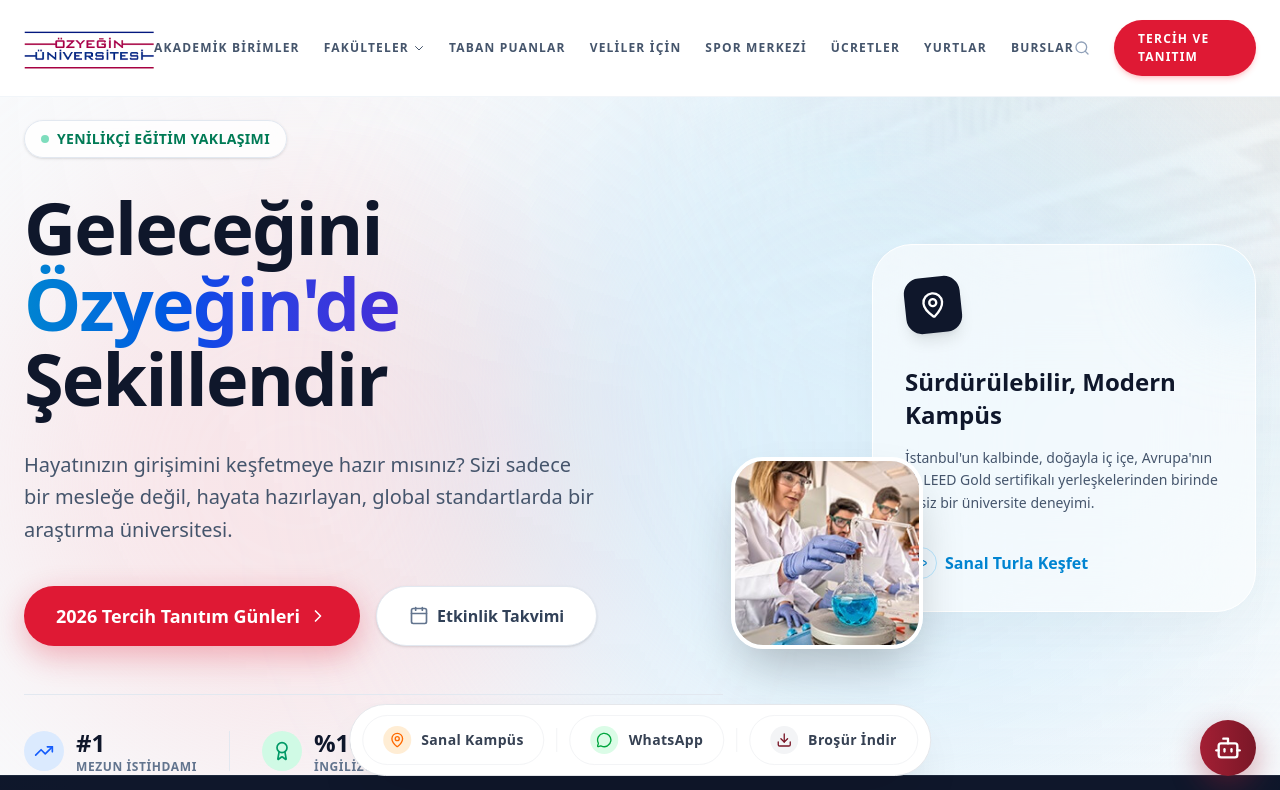
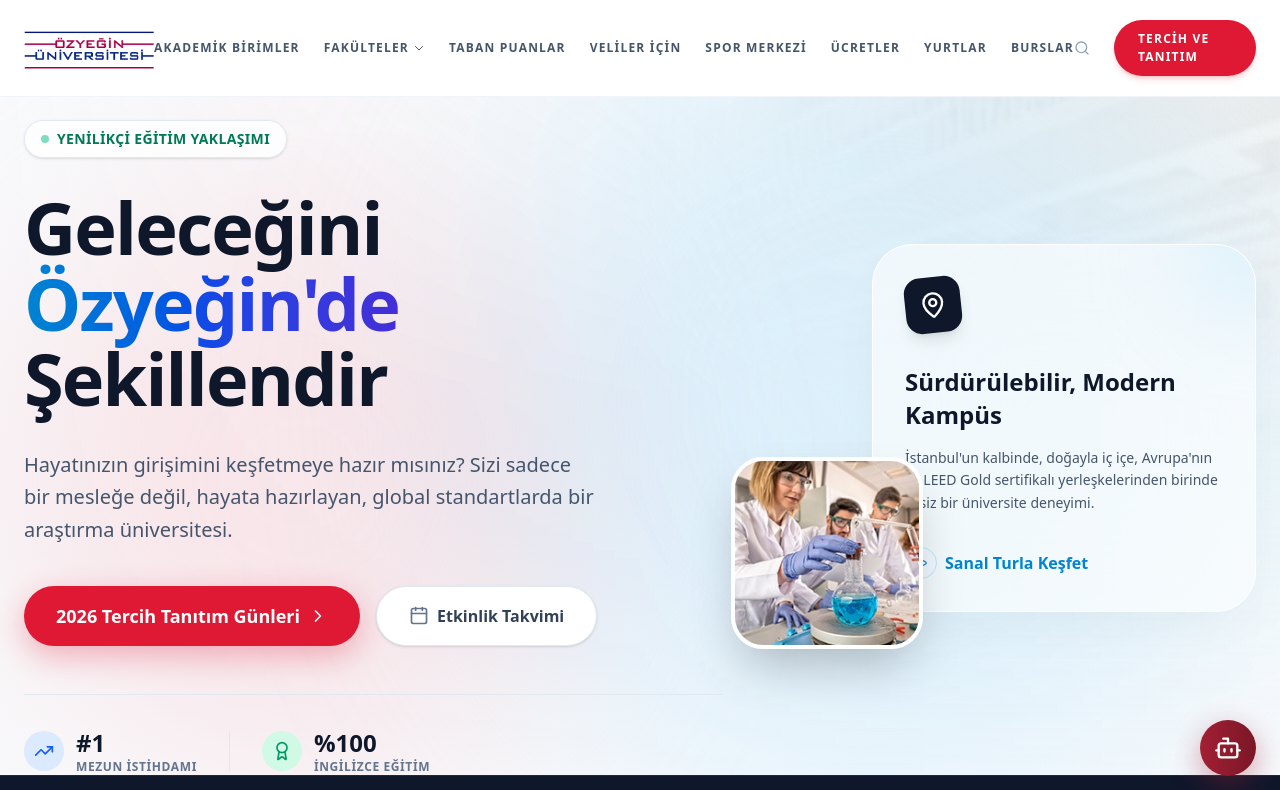
Before and after one commit to onuraydinozu/ozyegin, a Next.js app: page / in a window 1280 px wide. Shown: the top 790 px of the page. Built offline with nearby package versions, Linux system fonts and the light colour scheme.

Commit message:
Otomatik Senkronizasyon 🔄

```diff
--- a/src/app/page.tsx
+++ b/src/app/page.tsx
@@ -9,7 +9,6 @@
 import StatsMap from "@/components/features/StatsMap";
 import LibrarySection from "@/components/features/LibrarySection";
 import CalendarSync from "@/components/features/CalendarSync";
-import FloatingActionBar from "@/components/features/FloatingActionBar";
 import AIChatbot from "@/components/features/AIChatbot";
 import SustainabilitySection from "@/components/features/SustainabilitySection";
 import AlumniNetwork from "@/components/features/AlumniNetwork";
@@ -129,7 +128,7 @@
         </div>
       </div>
       {/* Floating Elements */}
-      <FloatingActionBar />
+
       <AIChatbot />
 
       {/* Footer */}
```
